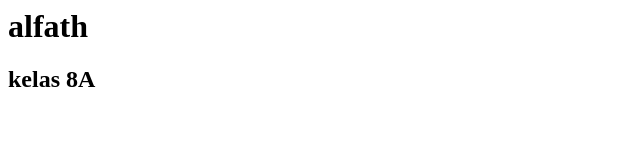
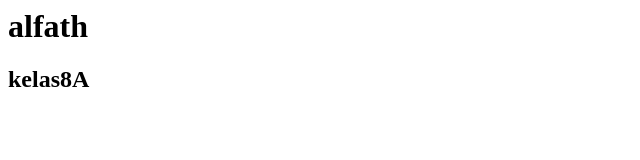
Before and after one commit to AlpatM/proyek_1, a plain HTML site: page index.html in a window 1280 px wide. Shown: the full height of the page, 0-640 px from the left. Drawn offline with Linux system fonts and the light colour scheme.

Commit message:
Update index.html

```diff
--- a/index.html
+++ b/index.html
@@ -1,2 +1,4 @@
+<HTML>
 <H1>alfath</H1>
-<H2>kelas 8A</H2>
+<H2>kelas8A</H2>
+</HTML>
```
